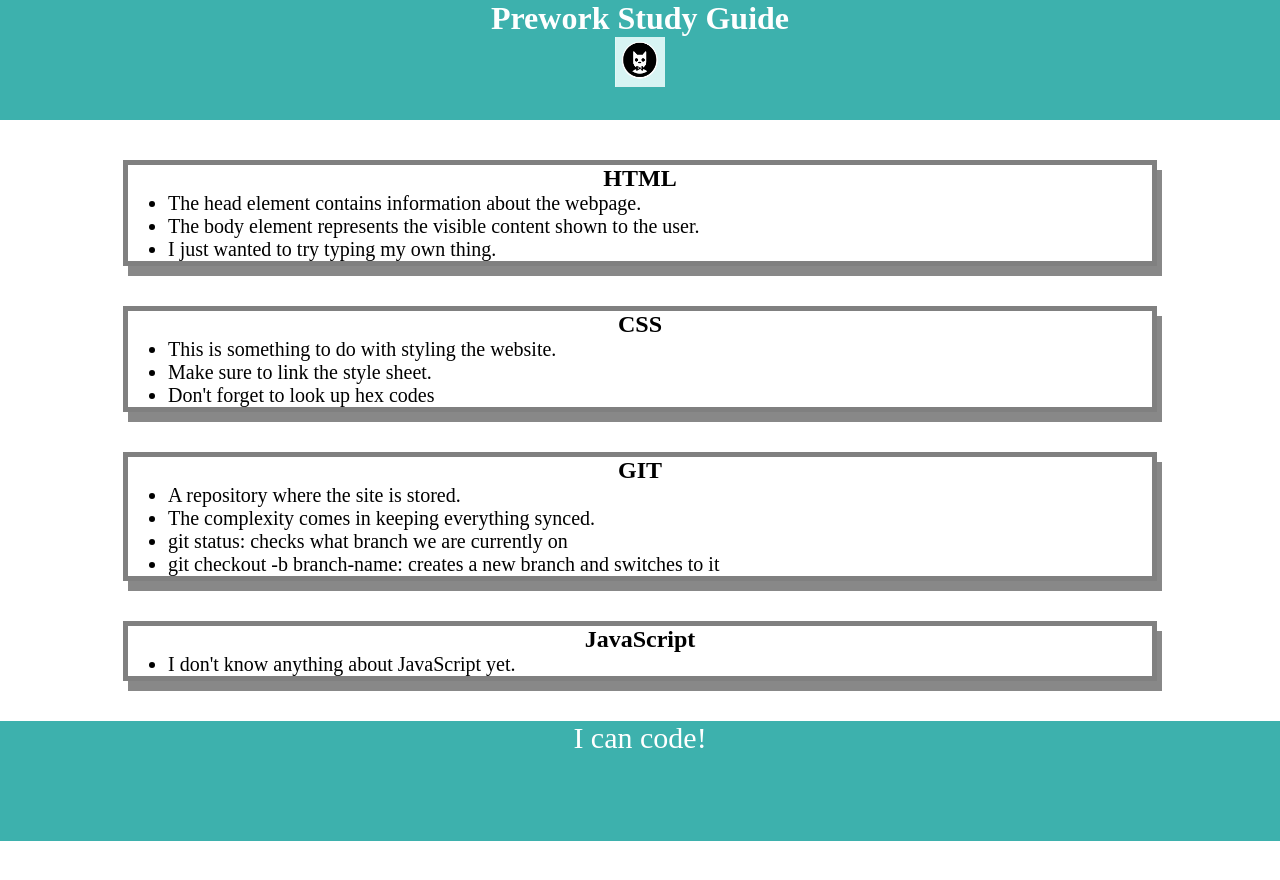
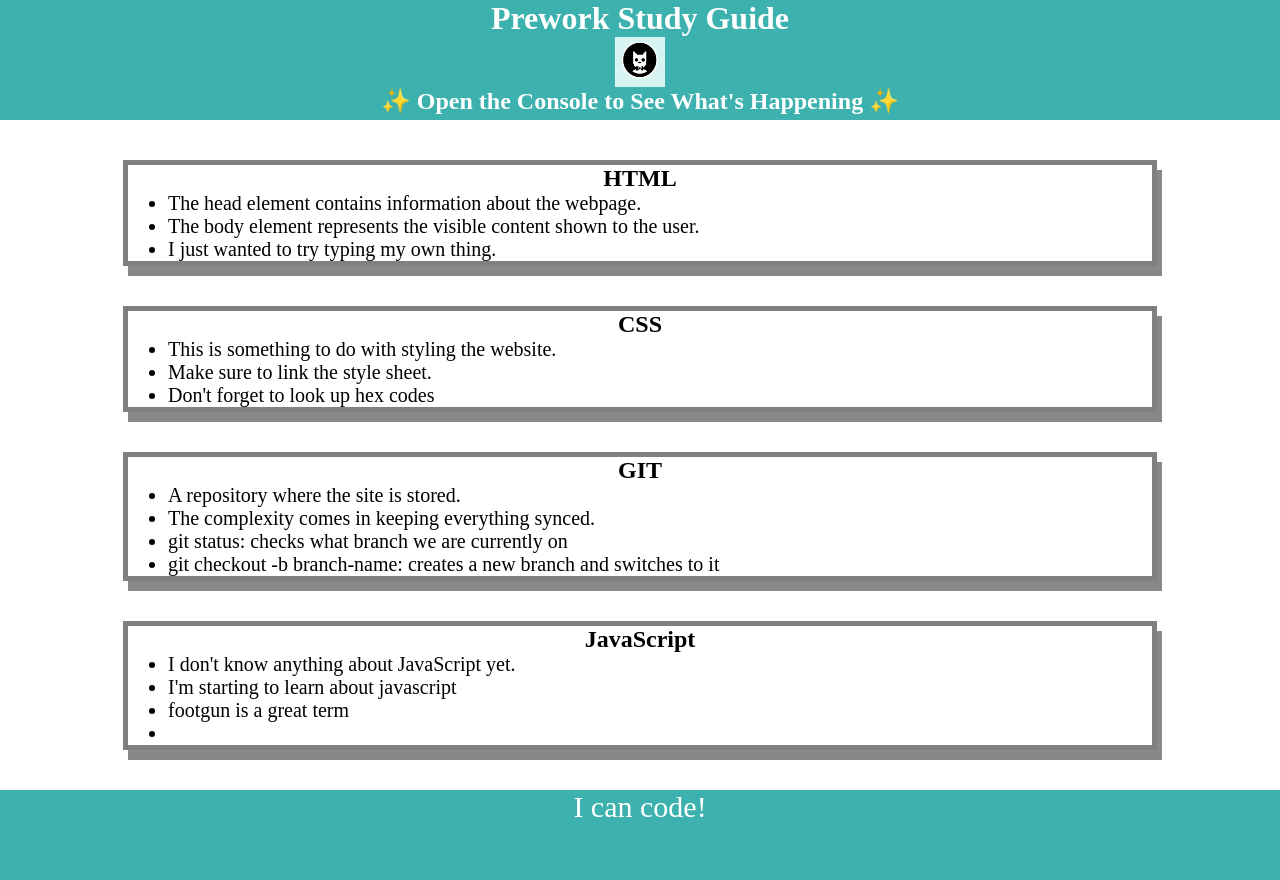
Before and after one commit to eddercoppen/Prework-STudy, a plain HTML site: page index.html in a window 1280 px wide. Before the commit the page ends 841 px from the top, so only its background shows below. Drawn offline with Linux system fonts and the light colour scheme.

Commit message:
played with javascript

```diff
--- /dev/null
+++ b/assets/script.js
@@ -0,0 +1,27 @@
+var topics = ['HTML', 'CSS', 'Git', 'JavaScript'];
+
+for(var x=0; x < topics.length; x++){
+    console.log(topics[x]);
+}
+
+
+/*
+if (topic === 'HTML') {
+  console.log("Let's study HTML!");
+} else if (topic === 'CSS') {
+  console.log("Let's study CSS!");
+} else if (topic === 'Git') {
+  console.log("Let's study Git!");
+} else if (topic === 'JavaScript') {
+  console.log("Let's study JavaScript!");
+} else {
+  console.log('Please try again!');
+}
+
+
+
+var shapes = ["triangle", "square", "pentagon", "circle"];
+for(var x = 0; x < shapes.length; x++) {
+ console.log(shapes[x]);
+}
+*/
--- a/index.html
+++ b/index.html
@@ -11,6 +11,7 @@
     <header id="top">
       <h1>Prework Study Guide</h1>
       <img src="./assets/bowtie-cat.png" alt="Profile image of cat wearing a bow tie." />
+      <h2>✨ Open the Console to See What's Happening ✨</h2>
     </header>
     <main>
       <section class="card" id="html-section">
@@ -47,6 +48,11 @@
         <h2>JavaScript</h2>
         <ul>
           <li>I don't know anything about JavaScript yet.</li>
+          <li>I'm starting to learn about javascript</li>
+          <li>footgun is a great term</li>
+          <li></li>
+
+
 
         </ul>
 
@@ -56,5 +62,6 @@
     <footer>
       <p>I can code!</p>
     </footer>
+    <script src="./assets/script.js"></script>
   </body>
 </html>
```
